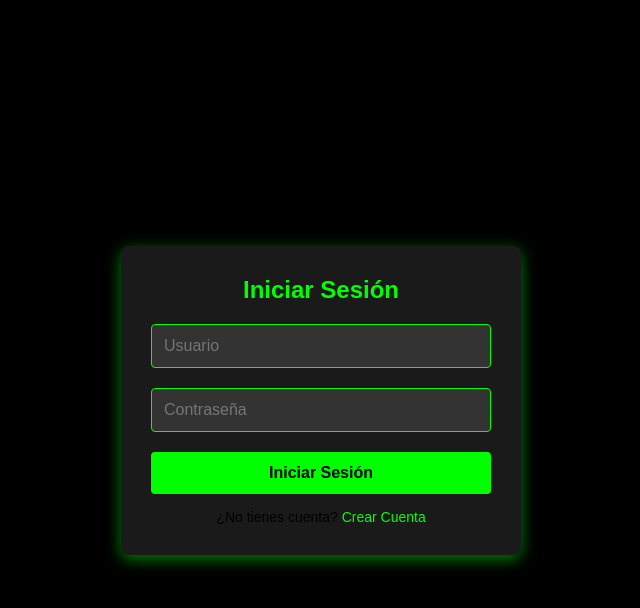
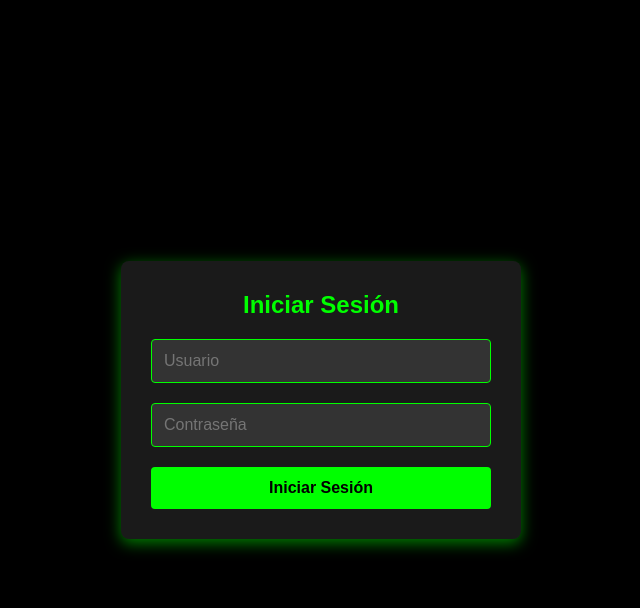
Before and after one commit to EliotFntxy/Web-OPPO, a Django app: page /login/ in a window 1280 px wide. Shown: the top 608 px of the page, without its empty margins (319-959 px from the left). Run offline with Django 5.2, Linux system fonts and the light colour scheme.

Commit message:
login.html

```diff
--- a/usuarios/templates/usuarios/login.html
+++ b/usuarios/templates/usuarios/login.html
@@ -17,9 +17,7 @@
             <input type="text" name="username" placeholder="Usuario" required>
             <input type="password" name="password" placeholder="Contraseña" required>
             <button type="submit">Iniciar Sesión</button>
-            <p class="signup-link">
-                ¿No tienes cuenta? <a href="{% url 'registro' %}">Crear Cuenta</a>
-            </p>
+
         </form>
     </div>
 </body>
```
